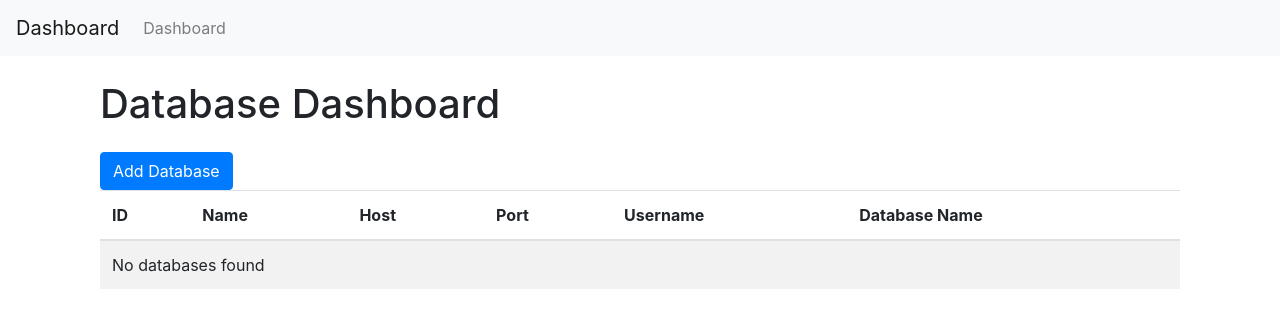
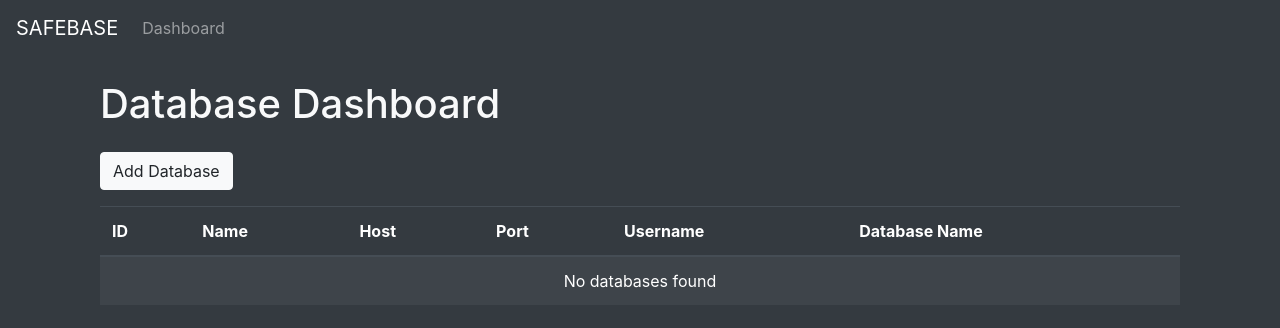
Before and after one commit to alix-platier-favier/plateforme-safebase, a Symfony app: template templates/dashboard/index.html.twig in a window 1280 px wide. Shown: the top 328 px of the page. Run offline with Twig, Linux system fonts and the light colour scheme; the template is opened without the code that fills it, so the values that code supplies are empty; some libraries are stand-ins or nearby versions.

Commit message:
Update frontend

```diff
--- a/templates/base.html.twig
+++ b/templates/base.html.twig
@@ -9,9 +9,9 @@
     <script src="https://stackpath.bootstrapcdn.com/bootstrap/4.5.2/js/bootstrap.min.js"></script>
 
 </head>
-<body>
-    <nav class="navbar navbar-expand-lg navbar-light bg-light">
-        <a class="navbar-brand" href="#">Dashboard</a>
+<body class="bg-dark">
+    <nav class="navbar navbar-expand-lg navbar-dark bg-dark">
+        <a class="navbar-brand" href="#">SAFEBASE</a>
         <div class="collapse navbar-collapse">
             <ul class="navbar-nav mr-auto">
                 <li class="nav-item">
@@ -21,7 +21,7 @@
             </ul>
         </div>
     </nav>
-    <div class="container mt-4">
+    <div class="container mt-4 bg-dark">
         {% block body %}{% endblock %}
     </div>
 </body>
--- a/templates/dashboard/index.html.twig
+++ b/templates/dashboard/index.html.twig
@@ -1,15 +1,15 @@
 {% extends 'base.html.twig' %}
 
 {% block body %}
-    <div class="container">
-        <h1 class="my-4">Database Dashboard</h1>
+    <div class="container my-4">
+        <h1 class="text-light mb-4">Database Dashboard</h1>
 
-        <button type="button" class="btn btn-primary" data-toggle="modal" data-target="#addDatabaseModal">
+        <button type="button" class="btn btn-light mb-3" data-toggle="modal" data-target="#addDatabaseModal">
             Add Database
         </button>
 
-
-        <table class="table table-striped">
+        <div class="table-responsive">
+            <table class="table table-dark table-striped">
                 <thead>
                     <tr>
                         <th>ID</th>
@@ -32,47 +32,54 @@
                         </tr>
                     {% else %}
                         <tr>
-                        <td colspan="6">No databases found</td>
+                            <td colspan="6" class="text-center">No databases found</td>
                         </tr>
                     {% endfor %}
                 </tbody>
             </table>
         </div>
+    </div>
 
+    <!-- Modal -->
     <div class="modal fade" id="addDatabaseModal" tabindex="-1" aria-labelledby="addDatabaseModalLabel" aria-hidden="true">
-    <div class="modal-dialog">
-        <div class="modal-content">
+        <div class="modal-dialog modal-lg">
+            <div class="modal-content bg-dark text-light">
                 <div class="modal-header">
                     <h5 class="modal-title" id="addDatabaseModalLabel">Add New Database</h5>
-                <button type="button" class="close" data-dismiss="modal" aria-label="Close">
-                    <span aria-hidden="true">&times;</span>
-                </button>
+                    <button type="button" class="btn-close" data-dismiss="modal" aria-label="Close"></button>
+
                 </div>
                 <div class="modal-body">
                     <form id="addDatabaseForm" method="post" action="{{ path('add_database') }}">
-                    <div class="form-group">
+                        <div class="row">
+                            <div class="col-md-6">
+                                <div class="form-group mb-3">
                                     <label for="name">Name</label>
                                     <input type="text" class="form-control" id="name" name="name" required>
                                 </div>
-                    <div class="form-group">
+                                <div class="form-group mb-3">
                                     <label for="host">Host</label>
                                     <input type="text" class="form-control" id="host" name="host" required>
                                 </div>
-                    <div class="form-group">
+                                <div class="form-group mb-3">
                                     <label for="port">Port</label>
                                     <input type="text" class="form-control" id="port" name="port" required>
                                 </div>
-                    <div class="form-group">
+                            </div>
+                            <div class="col-md-6">
+                                <div class="form-group mb-3">
                                     <label for="username">Username</label>
                                     <input type="text" class="form-control" id="username" name="username" required>
                                 </div>
-                    <div class="form-group">
+                                <div class="form-group mb-3">
                                     <label for="password">Password</label>
                                     <input type="password" class="form-control" id="password" name="password" required>
                                 </div>
-                    <div class="form-group">
+                                <div class="form-group mb-3">
                                     <label for="dbname">Database Name</label>
                                     <input type="text" class="form-control" id="dbname" name="dbname" required>
+                                </div>
+                            </div>
                         </div>
                         <div class="modal-footer">
                             <button type="button" class="btn btn-secondary" data-dismiss="modal">Close</button>
```
Lines whose indentation alone changed are shown as unchanged.
